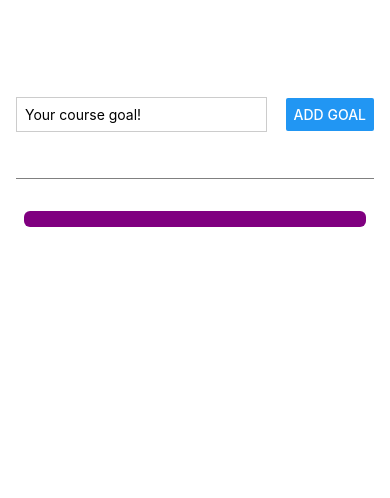
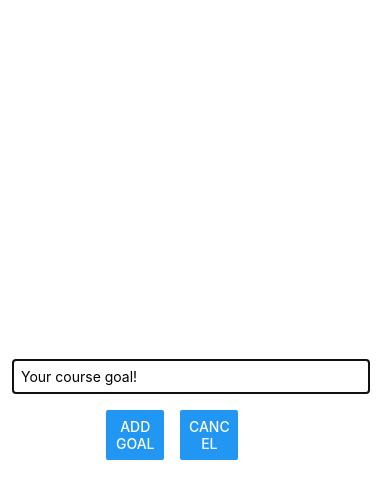
Before and after one commit to mahmoud-alwakeel/goals-app, a React Native app: screen / in a window 390 px wide. Both pictures are taken after a click on the button "ADD GOAL". Shown: the top 498 px of the page. Built offline with nearby package versions, Linux system fonts and the light colour scheme.

Commit message:
closing the modal

```diff
--- a/App.js
+++ b/App.js
@@ -1,17 +1,26 @@
 import { useState } from 'react';
-import { FlatList, StyleSheet, TextInput, View } from 'react-native';
+import { Button, FlatList, StyleSheet, TextInput, View } from 'react-native';
 import GoalItem from './components/goal_item';
 import GoalInput from './components/goal_input';
 
 export default function App() {
   const [goals, setGoals] = useState([]);
+  const [showModal, setshowModal] = useState(false);
 
+  function showModalHandler() {
+    setshowModal(true);
+  }
+
+  function closeModalHandler() {
+    setshowModal(false);
+  }
 
   function goalClickedHandler(enteredGoalText) {
     setGoals((currentGoals) => [...currentGoals, {
       text: enteredGoalText,
       id: Math.random().toString()
     },]);
+    closeModalHandler();
   }
 
   function deleteGoalHandler(id) {
@@ -22,17 +31,22 @@ export default function App() {
 
   return (
     <View style={styles.appContainer}>
-      <GoalInput onAddGoal={goalClickedHandler} />
+      <Button
+        title='Add Goal'
+        color='purple'
+        onPress={showModalHandler}
+      />
+      {showModal ? <GoalInput visible={showModal} onAddGoal={goalClickedHandler} onCancel={closeModalHandler} /> : null}
       <View style={styles.goalsContainer}>
         <FlatList data={goals} renderItem={(itemData) => {
           return (
             <GoalItem
-          text={itemData.item.text}
-          id={itemData.item.id}
-          onDeleteItem={deleteGoalHandler}/>
+              text={itemData.item.text}
+              id={itemData.item.id}
+              onDeleteItem={deleteGoalHandler} />
           );
         }}
-        keyExtractor={(item, index) => {return item.id}}
+          keyExtractor={(item, index) => { return item.id }}
         />
       </View>
     </View>
--- a/components/goal_input.js
+++ b/components/goal_input.js
@@ -1,4 +1,4 @@
-import { Button, StyleSheet, TextInput, View } from 'react-native';
+import { Button, Modal, StyleSheet, TextInput, View } from 'react-native';
 import { useState } from 'react';
 
 function GoalInput(props) {
@@ -13,6 +13,7 @@ function GoalInput(props) {
         setEnteredGoalText('');
     }
     return (
+        <Modal visible={props.visible} animationType='slide'>
             <View style={styles.inputContainer}>
                 <TextInput
                     placeholder='Your course goal!'
@@ -20,8 +21,17 @@ function GoalInput(props) {
                     onChangeText={goalInputHandler}
                     value={enteredGoalText}
                 />
+                <View style={styles.buttonContainer}>
+                    <View style={styles.buttons} >
                     <Button title='Add goal' onPress={addGoalHandler} />
                     </View>
+                    <View style={styles.buttons} >
+                    <Button title='Cancel' onPress={props.onCancel} />
+                    </View>
+                </View>
+            </View>
+
+        </Modal>
     );
 }
 
@@ -30,8 +40,9 @@ export default GoalInput;
 const styles = StyleSheet.create({
     inputContainer: {
         flex: 1,
-        flexDirection: "row",
-        justifyContent: "space-between",
+        padding: 16,
+        flexDirection: "column",
+        justifyContent: "center",
         alignItems: 'center',
         marginBottom: 24,
         borderBottomWidth: 1,
@@ -40,8 +51,16 @@ const styles = StyleSheet.create({
     inputText: {
         borderWidth: 1,
         borderColor: '#cccccc',
-        width: '70%',
+        width: '100%',
         marginRight: 8,
         padding: 8,
     },
+    buttonContainer: {
+        marginTop: 16,
+        flexDirection: "row",
+    },
+    buttons: {
+        width: '30%',
+        marginHorizontal: 8,
+    }
 });
```
Lines whose indentation alone changed are shown as unchanged.
